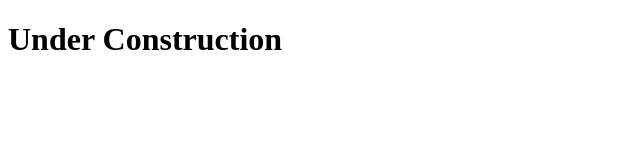
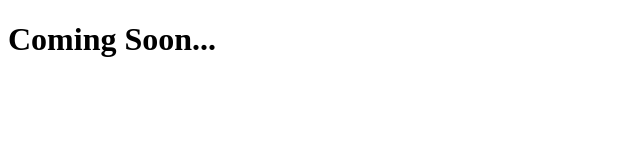
Before and after one commit to xantux/xantux.github.io, a plain HTML site: page index.html in a window 1280 px wide. Shown: the whole page, without its empty margins (0-640 px from the left). Drawn offline with Linux system fonts and the light colour scheme.

Commit message:
Updated index.html

```diff
--- a/index.html
+++ b/index.html
@@ -2,11 +2,11 @@
 <html>
 <head>
 <title>xantux personal github page</title>
-
+<link rel="stylesheet" type="text/css" href="css/style.css">
 </head>
 <body>
 
-<h1>Under Construction</h1>
+<h1>Coming Soon...</h1>
 
 </body>
 </html>
```
